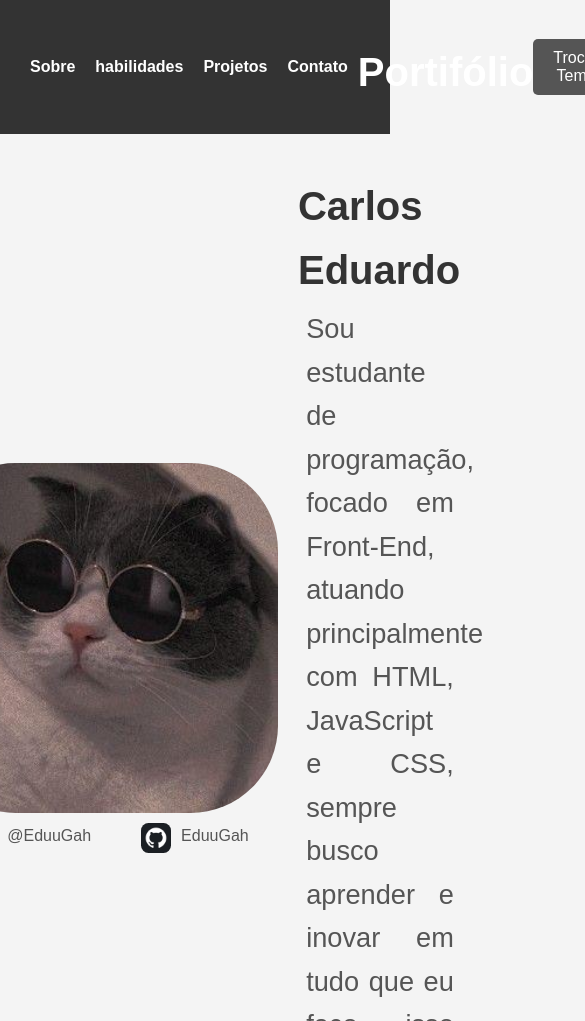
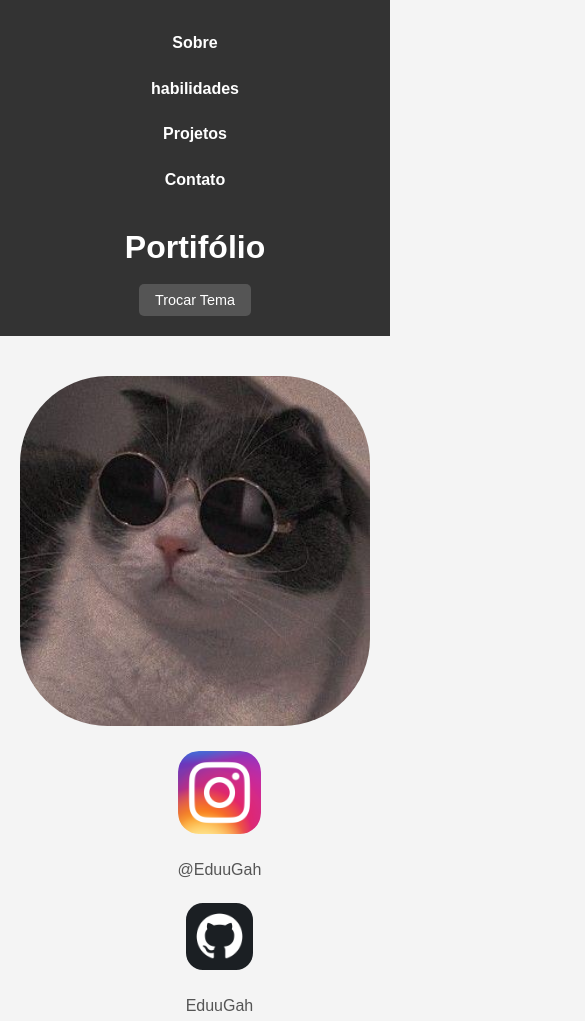
Before and after one commit to EduuGah/Portif-lio, a plain HTML site: page index.html in a window 390 px wide. Shown: the top 1021 px of the page, 585 px wide, since content can reach past the window. Drawn offline with Linux system fonts and the light colour scheme.

Commit message:
Adicionado responsividade

```diff
--- a/style.css
+++ b/style.css
@@ -16,6 +16,7 @@ header {
     color: #fff;
     padding: 20px 0;
     text-align: center;
+    width: 100%;
 }
 
 .cabecalho {
@@ -23,11 +24,14 @@ header {
     justify-content: space-between;
     align-items: center;
     padding: 0 20px;
+    width: 100%;
 }
 
 .menu ul {
     display: flex;
     list-style-type: none;
+    padding: 0;
+    margin: 0;
 }
 
 .menu li {
@@ -87,11 +91,12 @@ section p {
     margin-bottom: 15px;
 }
 
-#sobre{
+#sobre {
     display: flex;
     flex-direction: column;
     align-items: center;
     justify-content: center;
+    width: 100%;
 }
 
 .fotoETexto {
@@ -99,13 +104,16 @@ section p {
     align-items: center;
     justify-content: center;
     gap: 10px;
+    flex-wrap: wrap;
+    width: 100%;
 }
 
 .fotoETexto img {
-    width: 350px;
+    max-width: 100%;  /* Ajusta a imagem para a largura máxima do contêiner */
     height: auto;
     border-radius: 25%;
     margin-right: 10px;
+    max-width: 350px; /* Limita a largura da imagem */
 }
 
 .text {
@@ -113,7 +121,8 @@ section p {
     flex-direction: column;
     justify-content: flex-start;
     align-items: center;
-    width: 30%;
+    width: 100%;
+    max-width: 600px; /* Limita a largura do texto */
 }
 
 .text h1 {
@@ -141,6 +150,24 @@ section p {
     border-radius: 8px;
     margin-bottom: 20px;
     box-shadow: 0 4px 6px rgba(0, 0, 0, 0.1);
+    padding: 20px;
+    display: flex;
+    flex-direction: column;
+    align-items: center;
+}
+
+.projeto img {
+    max-width: 100%;  /* Ajusta a imagem do projeto para a largura do contêiner */
+    height: auto;
+    border-radius: 8px;
+}
+
+.projeto h3 {
+    font-size: 1.8rem;
+    margin-bottom: 10px;
+    margin-left: 20px;
+    margin-top: 10px;
+    text-align: center;
 }
 
 .links {
@@ -156,6 +183,7 @@ section p {
     justify-content: center;
     gap: 50px;
     align-items: center;
+    flex-wrap: wrap;
 }
 
 .links2 img {
@@ -168,62 +196,53 @@ section p {
     font-weight: normal;
 }
 
-.imgProjeto{
+.imgProjeto {
     display: flex;
     justify-content: space-evenly;
+    flex-wrap: wrap;
+    width: 100%;
 }
 
-.imgProjeto p{
+.imgProjeto p {
     font-size: 1.8rem;
     color: #555;
     text-align: justify;
     max-width: 500px;
 }
 
-.projeto h3 {
-    font-size: 1.8rem;
-    margin-bottom: 10px;
-    margin-left: 20px;
-    margin-top: 10px;
-}
-
-.projeto img{
-    max-width: 500px;
-    height: auto;
-}
-
-.insta, .github{
+.insta, .github {
     display: flex;
 }
 
-.icons{
+.icons {
     display: flex;
     justify-content: space-evenly;
     max-width: 100%;
 }
 
-.icons img{
+.icons img {
     width: 100%;
     max-width: 150px;
     height: auto;
 }
 
-#textoProjeto1{
+#textoProjeto1 {
     flex-direction: row;
     justify-content: space-evenly;
 }
 
-#textoProjeto1 a{
+#textoProjeto1 a {
     font-weight: normal;
     color: #555;
     text-decoration: none;
     font-weight: bold;
 }
 
-.linkProjeto1{
+.linkProjeto1 {
     margin-top: 20px;
     display: flex;
     justify-content: space-evenly;
+    flex-wrap: wrap;
 }
 
 body.dark-theme {
@@ -303,6 +322,122 @@ body.dark-theme .linkProjeto1 a:hover {
     color: #3399ff;
 }
 
-body.dark-theme .linkProjeto1{
+body.dark-theme .linkProjeto1 {
     color: #3399ff;
 }
+
+
+@media (max-width: 768px) {
+    .cabecalho {
+        flex-direction: column;
+        text-align: center;
+    }
+
+    .menu ul {
+        flex-direction: column;
+        padding: 0;
+    }
+
+    .menu li {
+        margin: 10px 0;
+    }
+
+    .portifolio h1 {
+        font-size: 2rem;
+    }
+
+    .fotoETexto {
+        flex-direction: column;
+        align-items: center;
+    }
+
+    .fotoETexto img {
+        width: 80%;
+        margin-right: 0;
+        margin-bottom: 15px;
+    }
+
+    .text {
+        width: 80%;
+        max-width: 100%;
+    }
+
+    .projeto {
+        margin: 20px 0;
+        padding: 15px;
+    }
+
+    .projeto img {
+        max-width: 100%;
+    }
+
+    .linkProjeto1 {
+        flex-direction: column;
+        align-items: center;
+    }
+
+    .links2 {
+        flex-direction: column;
+        gap: 20px;
+        align-items: center;
+    }
+
+    .insta, .github {
+        flex-direction: column;
+        align-items: center;
+    }
+
+    .insta img, .github img {
+        width: 50px;
+        height: auto;
+    }
+
+    .icons {
+        flex-direction: column;
+        gap: 20px;
+    }
+
+    .icons img {
+        width: 50px;
+        height: auto;
+    }
+}
+
+@media (max-width: 480px) {
+    .text {
+        width: 90%;
+    }
+
+    .projeto h3 {
+        font-size: 1.5rem;
+    }
+
+    .imgProjeto p {
+        font-size: 1.5rem;
+    }
+
+    .blackOrWithe button {
+        font-size: 0.9rem;
+        padding: 8px 16px;
+    }
+
+    .icons img {
+        width: 40px;
+        height: auto;
+    }
+
+    .insta img, .github img {
+        width: 40px;
+        height: auto;
+    }
+
+    .fotoETexto img {
+        width: 100%;
+        margin-right: 0;
+        margin-bottom: 15px;
+    }
+
+    .links2{
+        width: 10%;
+    }
+}
```
